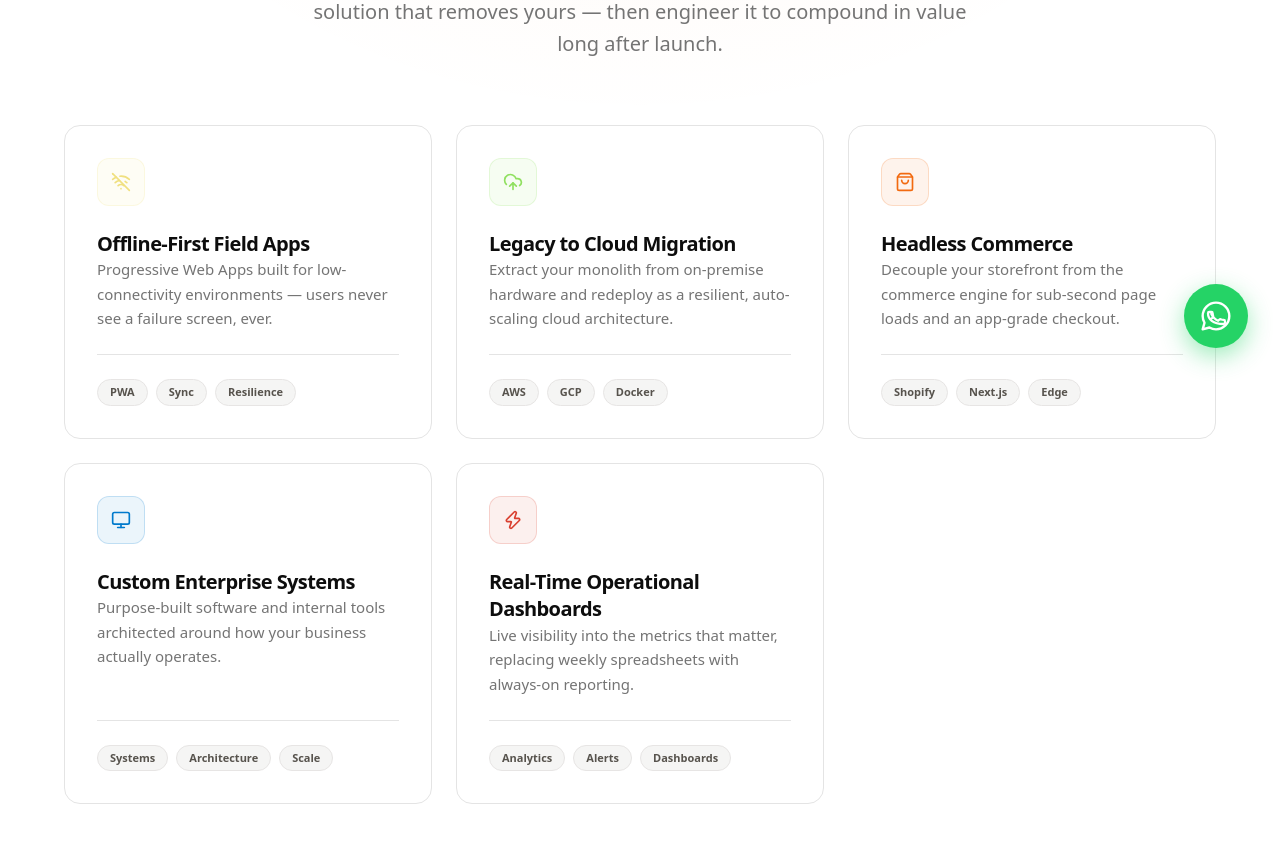
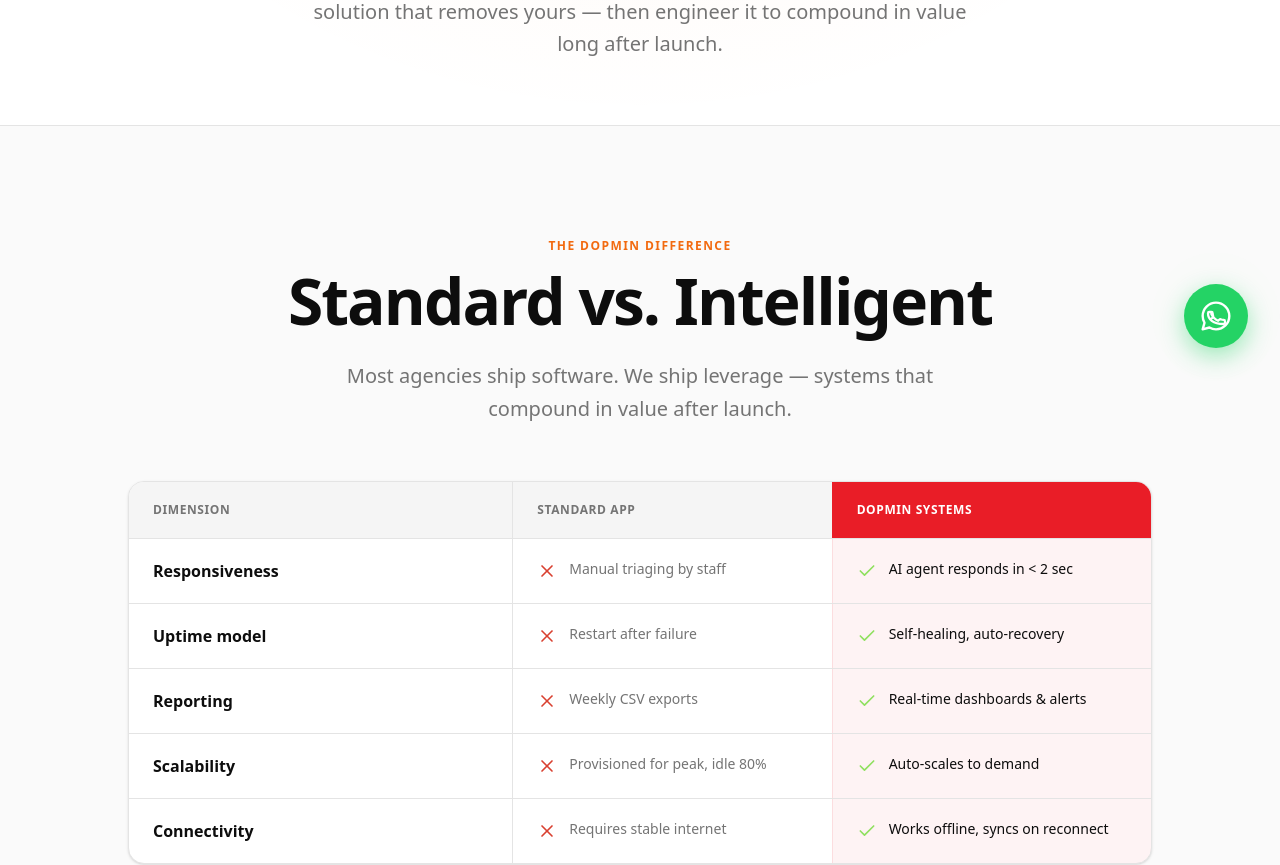
Before and after one commit to seniramendis/dopmin, a Next.js app: page /solutions in a window 1280 px wide. Shown: the part 420-1285 px from the top of the page. Built offline with nearby package versions, Linux system fonts and the light colour scheme.

Commit message:
remove the services cards

```diff
--- a/app/solutions/page.tsx
+++ b/app/solutions/page.tsx
@@ -7,7 +7,6 @@
 import Link from "next/link";
 import {
   ChevronRight, X, Check, Menu,
-  Zap, WifiOff, CloudUpload, ShoppingBag, Monitor,
 } from "lucide-react";
 import { SocialIconRow } from "../components/social-links";
 
@@ -88,45 +87,6 @@
   );
 }
 
-// ─── SOLUTIONS DATA ───────────────────────────────────────────────────────────
-const SOLUTIONS = [
-  {
-    icon: WifiOff,
-    title: "Offline-First Field Apps",
-    desc: "Progressive Web Apps built for low-connectivity environments — users never see a failure screen, ever.",
-    tags: ["PWA", "Sync", "Resilience"],
-    color: "#F0E080",
-  },
-  {
-    icon: CloudUpload,
-    title: "Legacy to Cloud Migration",
-    desc: "Extract your monolith from on-premise hardware and redeploy as a resilient, auto-scaling cloud architecture.",
-    tags: ["AWS", "GCP", "Docker"],
-    color: "#90E060",
-  },
-  {
-    icon: ShoppingBag,
-    title: "Headless Commerce",
-    desc: "Decouple your storefront from the commerce engine for sub-second page loads and an app-grade checkout.",
-    tags: ["Shopify", "Next.js", "Edge"],
-    color: "#F26A10",
-  },
-  {
-    icon: Monitor,
-    title: "Custom Enterprise Systems",
-    desc: "Purpose-built software and internal tools architected around how your business actually operates.",
-    tags: ["Systems", "Architecture", "Scale"],
-    color: "#007ACC",
-  },
-  {
-    icon: Zap,
-    title: "Real-Time Operational Dashboards",
-    desc: "Live visibility into the metrics that matter, replacing weekly spreadsheets with always-on reporting.",
-    tags: ["Analytics", "Alerts", "Dashboards"],
-    color: "#D94030",
-  },
-];
-
 // ─── COMPARE ROWS (Standard vs Intelligent) ───────────────────────────────────
 const compareRows = [
   { label: "Responsiveness", before: "Manual triaging by staff",       after: "AI agent responds in < 2 sec" },
@@ -166,46 +126,6 @@
               Every business has a different bottleneck. We architect the specific solution that removes yours &mdash;
               then engineer it to compound in value long after launch.
             </p>
-          </motion.div>
-        </div>
-      </section>
-
-      {/* ── SOLUTIONS GRID ── */}
-      <section className="pb-28 px-6 bg-white">
-        <div className="max-w-6xl mx-auto">
-          <motion.div
-            variants={stagger}
-            initial="hidden"
-            whileInView="visible"
-            viewport={{ once: true, amount: 0.1 }}
-            className="grid sm:grid-cols-2 lg:grid-cols-3 gap-6"
-          >
-            {SOLUTIONS.map(({ icon: Icon, title, desc, tags, color }) => (
-              <motion.div
-                key={title}
-                variants={fadeUp}
-                className="group rounded-2xl border border-[#e4e4e4] p-8 bg-white hover:shadow-lg hover:border-gray-300 transition-all duration-300 flex flex-col"
-              >
-                <div
-                  className="w-12 h-12 rounded-xl flex items-center justify-center mb-6 shrink-0"
-                  style={{ background: `${color}14`, border: `1px solid ${color}30` }}
-                >
-                  <Icon className="w-5 h-5" style={{ color }} />
-                </div>
-                <h3 className="text-xl font-semibold text-[#0D0D0D] mb-3 leading-snug">{title}</h3>
-                <p className="text-[15px] text-[#747474] leading-relaxed mb-6 flex-1">{desc}</p>
-                <div className="flex flex-wrap gap-2 pt-6 border-t border-[#e4e4e4]">
-                  {tags.map((tag) => (
-                    <span
-                      key={tag}
-                      className="px-3 py-1 rounded-full text-[11px] font-semibold text-stone-600 bg-stone-100 border border-stone-200"
-                    >
-                      {tag}
-                    </span>
-                  ))}
-                </div>
-              </motion.div>
-            ))}
           </motion.div>
         </div>
       </section>
```
